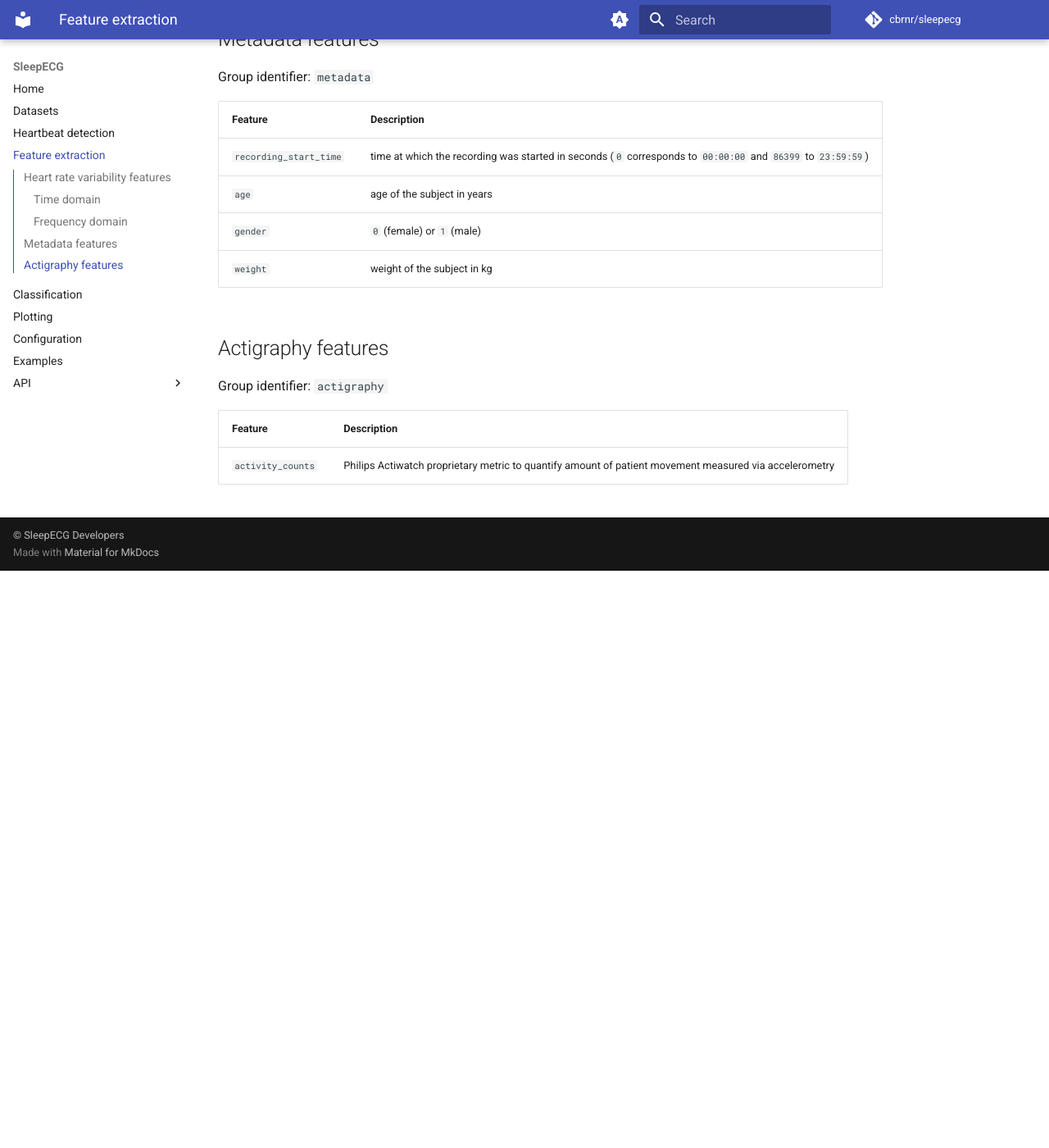
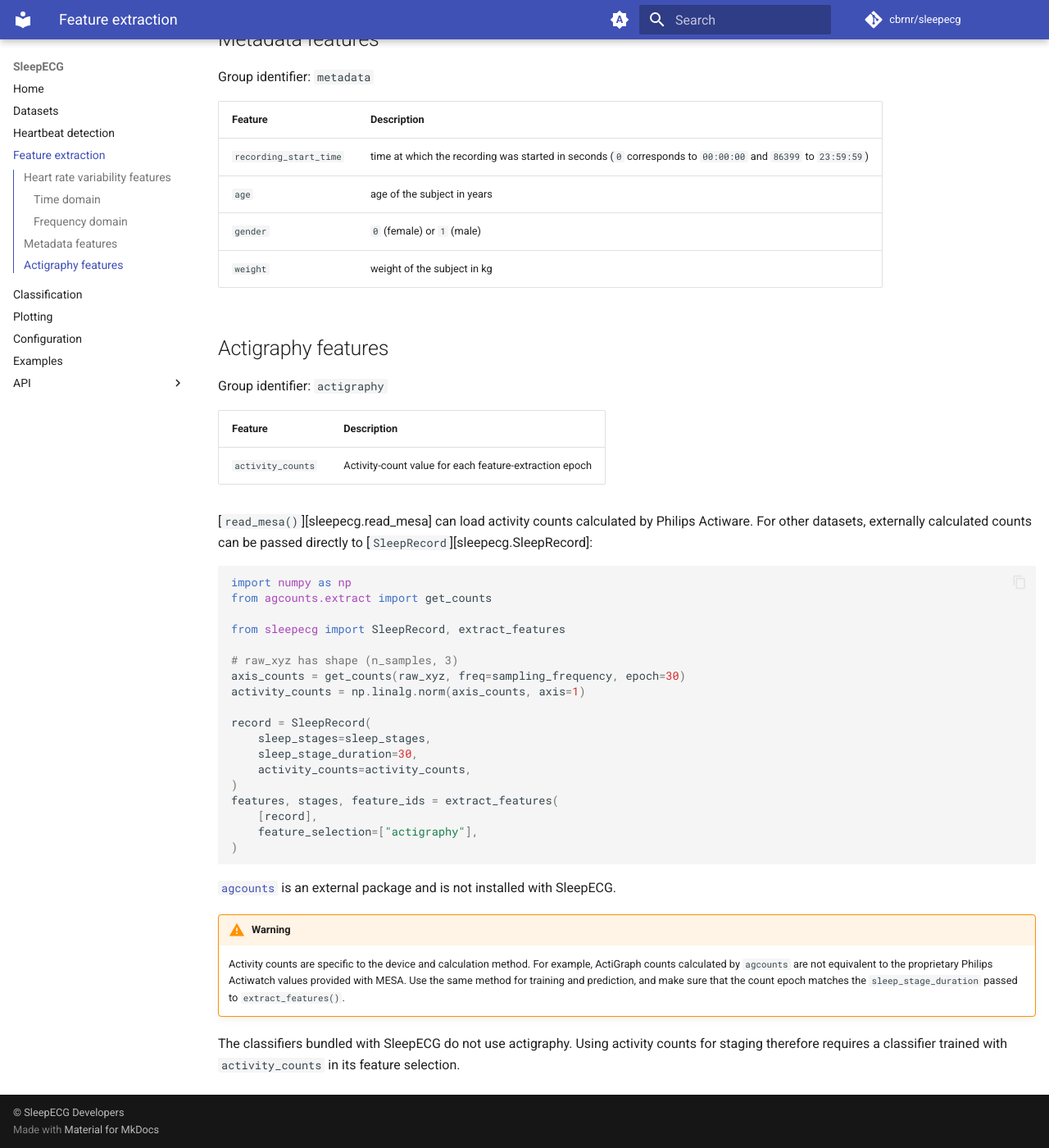
Before and after one commit to cbrnr/sleepecg, an MkDocs documentation site: the page built from docs/feature_extraction.md, in a window 1280 px wide and 1400 px high, scrolled down 2420 px. Shown: the whole window at 82% size. Built offline with MkDocs 1.6.1 and Material for MkDocs 9.7.7, drawn with Linux system fonts in a browser that asks for light colours; comment, search, counter and statistics services are not loaded; before the commit the page ends 3116 px from its top, so only the background shows below that.

Commit message:
Document and validate external actigraphy counts (#315)

````diff
--- a/docs/feature_extraction.md
+++ b/docs/feature_extraction.md
@@ -78,6 +78,46 @@ Group identifier: `metadata`
 
 Group identifier: `actigraphy`
 
-| Feature           | Description                                                                                            |
-|-------------------|--------------------------------------------------------------------------------------------------------|
-| `activity_counts` | Philips Actiwatch proprietary metric to quantify amount of patient movement measured via accelerometry |
+| Feature           | Description                                      |
+|-------------------|--------------------------------------------------|
+| `activity_counts` | Activity-count value for each feature-extraction epoch |
+
+[`read_mesa()`][sleepecg.read_mesa] can load activity counts calculated by Philips
+Actiware. For other datasets, externally calculated counts can be passed directly to
+[`SleepRecord`][sleepecg.SleepRecord]:
+
+```python
+import numpy as np
+from agcounts.extract import get_counts
+
+from sleepecg import SleepRecord, extract_features
+
+# raw_xyz has shape (n_samples, 3)
+axis_counts = get_counts(raw_xyz, freq=sampling_frequency, epoch=30)
+activity_counts = np.linalg.norm(axis_counts, axis=1)
+
+record = SleepRecord(
+    sleep_stages=sleep_stages,
+    sleep_stage_duration=30,
+    activity_counts=activity_counts,
+)
+features, stages, feature_ids = extract_features(
+    [record],
+    feature_selection=["actigraphy"],
+)
+```
+
+[`agcounts`](https://github.com/actigraph/agcounts) is an external package and is not
+installed with SleepECG.
+
+!!! warning
+
+    Activity counts are specific to the device and calculation method. For example,
+    ActiGraph counts calculated by `agcounts` are not equivalent to the proprietary Philips
+    Actiwatch values provided with MESA. Use the same method for training and prediction,
+    and make sure that the count epoch matches the `sleep_stage_duration` passed to
+    `extract_features()`.
+
+The classifiers bundled with SleepECG do not use actigraphy. Using activity counts for
+staging therefore requires a classifier trained with `activity_counts` in its feature
+selection.
````
Also changed, not shown: 3 other files.
